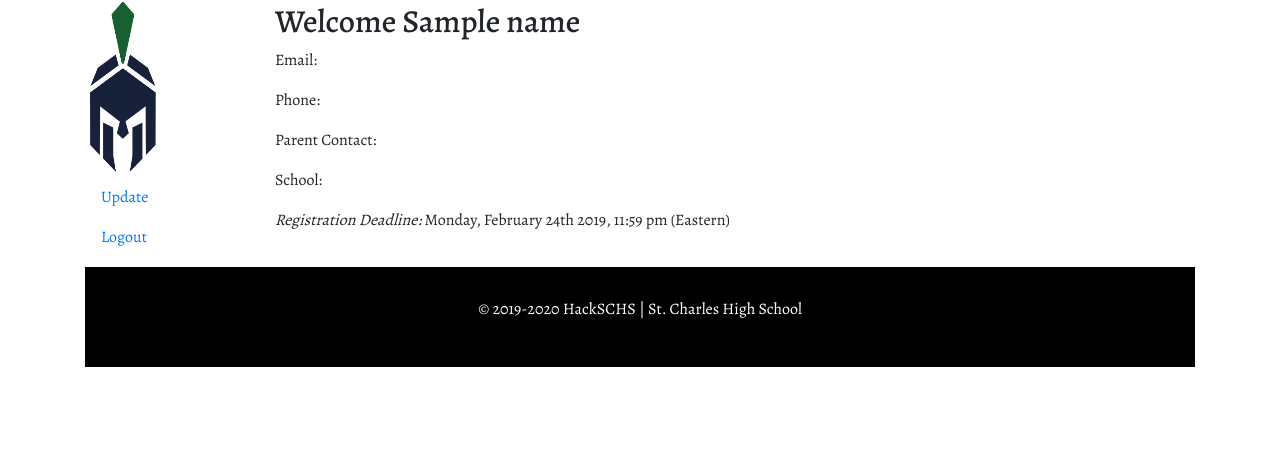
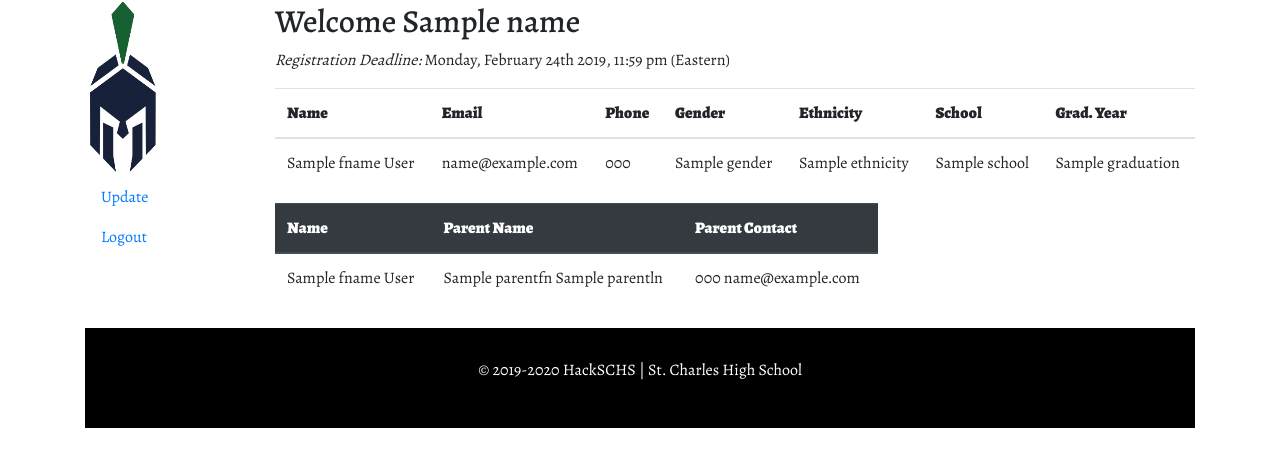
Before and after one commit to Tmstone/hackSCHS, a Flask app: template templates/admindash.html in a window 1280 px wide. Shown: the part 58-525 px from the top of the page. Run offline with Flask 2, Linux system fonts and the light colour scheme; the template is opened without the code that fills it: most values are stand-ins (such as "Sample title", 1, 10 or a date in 2020); some libraries are stand-ins or nearby versions.

Commit message:
updated admindash, register and index pages

```diff
--- a/templates/admindash.html
+++ b/templates/admindash.html
@@ -29,12 +29,56 @@
             <div class="col-10">
                 <div class="section">
                     <h2>Welcome {{name}}</h2>
+                    <p><em>Registration Deadline: </em>Monday, February 24th 2019, 11:59 pm (Eastern)</p>
+                    <table class="table">
+                        <thead class="thead-info">
+                            <tr>
+                                <th>Name</th>
+                                <th>Email</th>
+                                <th>Phone</th>
+                                <th>Gender</th>
+                                <th>Ethnicity</th>
+                                <th>School</th>
+                                <th>Grad. Year</th>
+                            </tr>
+                        </thead>
+                        <tbody>
+                            <tr>
+                                <td>{{fname}} {{lname}}</td>
+                                <td>{{email}}</td>
+                                <td>{{phone}}</td>
+                                <td>{{gender}}</td>
+                                <td>{{ethnicity}}</td>
+                                <td>{{school}}</td>
+                                <td>{{graduation}}</td>
+                            </tr>
+                        </tbody>
+                    </table>
+                    <div class="row">
+                        <div class="col-8">
+                            <table class="table">
+                                <thead class="thead-dark">
+                                    <tr>
+                                        <th>Name</th>
+                                        <th>Parent Name</th>
+                                        <th>Parent Contact</th>
+                                    </tr>
+                                </thead>
+                                <tbody>
+                                    <tr>
+                                        <td>{{fname}} {{lname}}</td>
+                                        <td>{{parentfn}} {{parentln}}</td>
+                                        <td>{{pphone}} {{pemail}}</td>
+                                    </tr>
+                                </tbody>
+                            </table>
+                            <div class="col-4">
 
-                    <p>Email: </p>
-                    <p>Phone: </p>
-                    <p>Parent Contact: </p>
-                    <p>School: </p>
-                    <p><em>Registration Deadline: </em>Monday, February 24th 2019, 11:59 pm (Eastern)</p>
+                            </div>
+                        </div>
+                    </div>
+
+
                 </div>
             </div>
         </div>
--- a/templates/index.html
+++ b/templates/index.html
@@ -19,9 +19,9 @@
         </div>
         <div id="nav">
             <nav class="navbar fixed-top navbar-expand-lg navbar-dark bg-dark">
-                <div class="container">
+                <!--div class="container">
 
-                </div>
+                </div-->
                 <a class="navbar-brand" href="#main">hackSCHS</a>
                     <button class="navbar-toggler" type="button" data-toggle="collapse" data-target="#navbarNav" aria-controls="navbarNav" aria-expanded="false" aria-label="Toggle navigation">
                     <span class="navbar-toggler-icon"></span>
```
Also changed, not shown: templates/register.html (+22 -10 lines).
